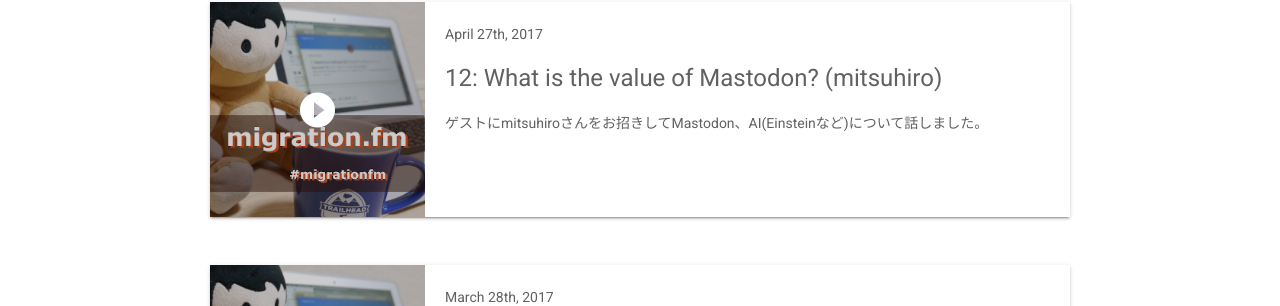
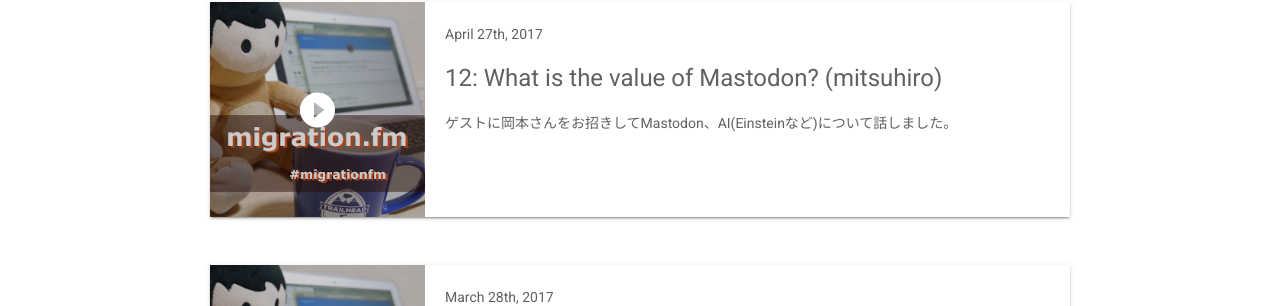
Before and after one commit to migrationfm/migrationfm.github.io, a Jekyll site: the page built from index.html, in a window 1280 px wide. Shown: the part 302-608 px from the top of the page. Built offline with Jekyll 4.4.1, drawn with Linux system fonts in a browser that asks for light colours; nearby versions of some CDN libraries; the list of posts is cut into pages by our own code.

Commit message:
Fix description

```diff
--- a/_posts/2017-04-27-012.md
+++ b/_posts/2017-04-27-012.md
@@ -11,7 +11,7 @@
 link: http://media.blubrry.com/migrationfm/http://feeds.soundcloud.com/stream/321256158-migrationfm-12-what-is-the-value-of-mastodon-mitsuhiro.mp3
 soundcloud_url: "https://w.soundcloud.com/player/?url=https%3A//api.soundcloud.com/tracks/321256158&amp;color=ff5500&amp;auto_play=false&amp;hide_related=false&amp;show_comments=true&amp;show_user=true&amp;show_reposts=false"
 length: "31885549"
-description: "ゲストにmitsuhiroさんをお招きしてMastodon、AI(Einsteinなど)について話しました。"
+description: "ゲストに岡本さんをお招きしてMastodon、AI(Einsteinなど)について話しました。"
 podcastLength: "01:02:42"
 keywords: Salesforce,Mastodon,Einstein,AI
 ---
```
